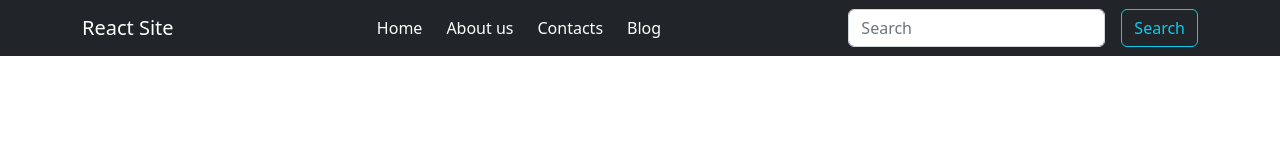
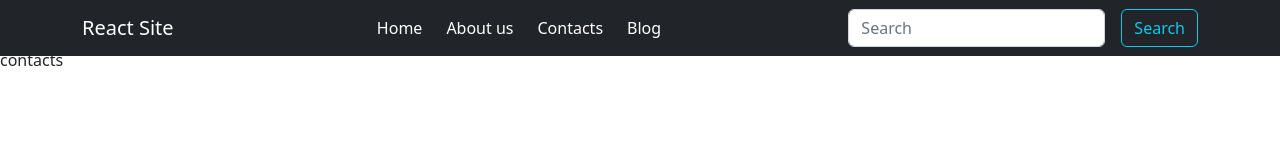
Before and after one commit to dikusa12/lab2, a React (Vite) app: page /contacts in a window 1280 px wide. Shown: the top 160 px of the page. Built offline with nearby package versions, Linux system fonts and the light colour scheme.

Commit message:
add router

```diff
--- a/src/App.jsx
+++ b/src/App.jsx
@@ -1,9 +1,14 @@
 import NavBar from "./components/Nav/index.js";
+import { BrowserRouter } from "react-router-dom";
+import AppRouter from "./components/AppRouter/index.js";
 
 function App() {
-  return (
-      <NavBar />
-  )
+    return (
+        <BrowserRouter>
+            <NavBar />
+            <AppRouter />
+        </BrowserRouter>
+    )
 }
 
 export default App
--- /dev/null
+++ b/src/components/AppRouter/AppRouter.jsx
@@ -0,0 +1,19 @@
+import React from 'react';
+import { Route, Routes } from "react-router-dom";
+import Home from "../../pages/Home/index.js";
+import About from "../../pages/About/index.js";
+import Contacts from "../../pages/Contacts/index.js";
+import Blog from "../../pages/Blog/index.js";
+
+const AppRouter = () => {
+    return (
+        <Routes>
+            <Route path="/" element={<Home />} />
+            <Route path="/about" element={<About />} />
+            <Route path="/contacts" element={<Contacts />} />
+            <Route path="/blog" element={<Blog />} />
+        </Routes>
+    );
+};
+
+export default AppRouter;
--- /dev/null
+++ b/src/components/AppRouter/index.js
@@ -0,0 +1 @@
+export { default } from './AppRouter'
--- a/src/components/Nav/index.js
+++ b/src/components/Nav/index.js
@@ -1 +1 @@
-export { default } from './NavBar.jsx'
+export { default } from './NavBar'
--- /dev/null
+++ b/src/pages/About/About.jsx
@@ -0,0 +1,11 @@
+import React from 'react';
+
+const About = () => {
+    return (
+        <div>
+            about
+        </div>
+    );
+};
+
+export default About;
--- /dev/null
+++ b/src/pages/About/index.js
@@ -0,0 +1 @@
+export { default } from './About'
--- /dev/null
+++ b/src/pages/Blog/Blog.jsx
@@ -0,0 +1,11 @@
+import React from 'react';
+
+const Blog = () => {
+    return (
+        <div>
+           blog
+        </div>
+    );
+};
+
+export default Blog;
--- /dev/null
+++ b/src/pages/Blog/index.js
@@ -0,0 +1 @@
+export { default } from './Blog'
--- /dev/null
+++ b/src/pages/Contacts/Contacts.jsx
@@ -0,0 +1,11 @@
+import React from 'react';
+
+const Contacts = () => {
+    return (
+        <div className="mt-5">
+            contacts
+        </div>
+    );
+};
+
+export default Contacts;
--- /dev/null
+++ b/src/pages/Contacts/index.js
@@ -0,0 +1 @@
+export { default } from './Contacts'
--- /dev/null
+++ b/src/pages/Home/Home.jsx
@@ -0,0 +1,11 @@
+import React from 'react';
+
+const Home = () => {
+    return (
+        <div>
+           home
+        </div>
+    );
+};
+
+export default Home;
--- /dev/null
+++ b/src/pages/Home/index.js
@@ -0,0 +1 @@
+export { default } from './Home'
```
